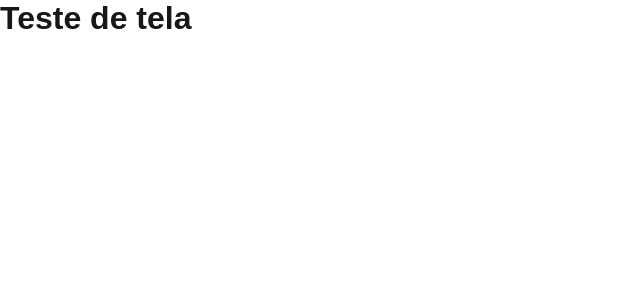
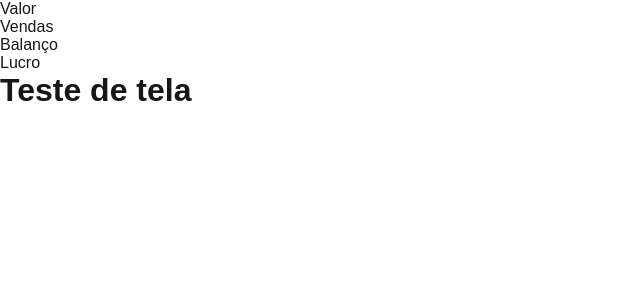
Before and after one commit to entregandobits-sys/entregandobits, a Next.js app: page / in a window 1280 px wide. Shown: the top 300 px of the page, without its empty margins (0-640 px from the left). Built offline with nearby package versions, Linux system fonts and the light colour scheme.

Commit message:
Novo layout

```diff
--- /dev/null
+++ b/app/barra.module.css
@@ -0,0 +1,9 @@
+html > body> header> nav> ul .barra {
+
+    display: flex;
+    flex-direction: row;
+    background-color: lightgreen;
+    gap: 5px;
+    color: lightgray;
+
+}
--- a/app/layout.tsx
+++ b/app/layout.tsx
@@ -1,21 +1,7 @@
-import type { Metadata } from "next";
-import { Geist, Geist_Mono } from "next/font/google";
+
+
 import "./globals.css";
-
-const geistSans = Geist({
-  variable: "--font-geist-sans",
-  subsets: ["latin"],
-});
-
-const geistMono = Geist_Mono({
-  variable: "--font-geist-mono",
-  subsets: ["latin"],
-});
-
-export const metadata: Metadata = {
-  title: "Create Next App",
-  description: "Generated by create next app",
-};
+import barra from "./barra.module.css"
 
 export default function RootLayout({
   children,
@@ -23,8 +9,24 @@ export default function RootLayout({
   children: React.ReactNode;
 }>) {
   return (
-    <html lang="en" className={`${geistSans.variable} ${geistMono.variable}`}>
-      <body>{children}</body>
+    <html>
+      <body>
+      <header>
+          <nav>
+                <ul className={barra.barra}>
+                  <li>Valor</li>
+                  <li>Vendas</li>
+                  <li>Balanço</li>
+                  <li>Lucro</li>
+                </ul>
+          </nav>
+
+      </header>
+      <main>
+      </main>
+
+      {children}
+      </body>
     </html>
   );
 }
```
